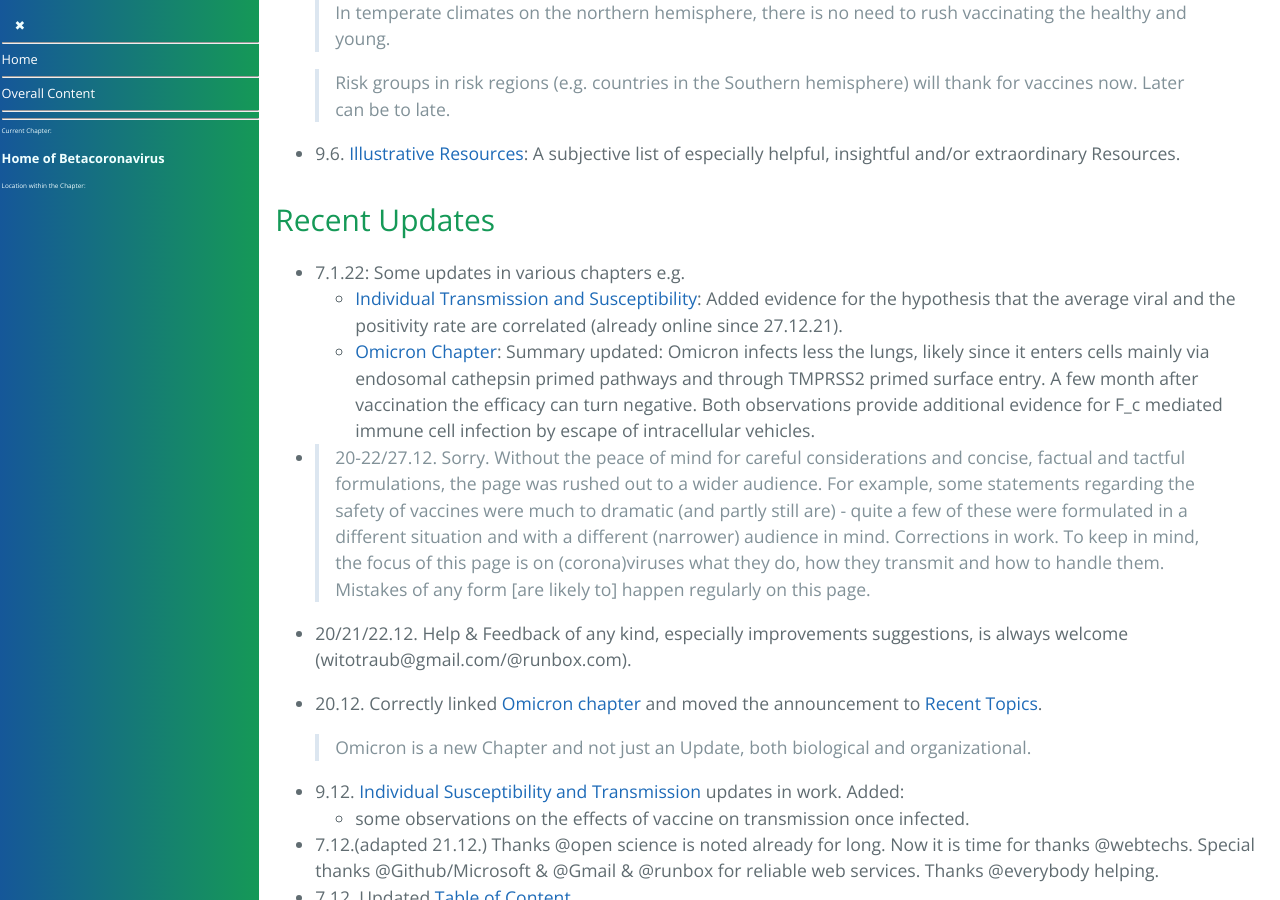
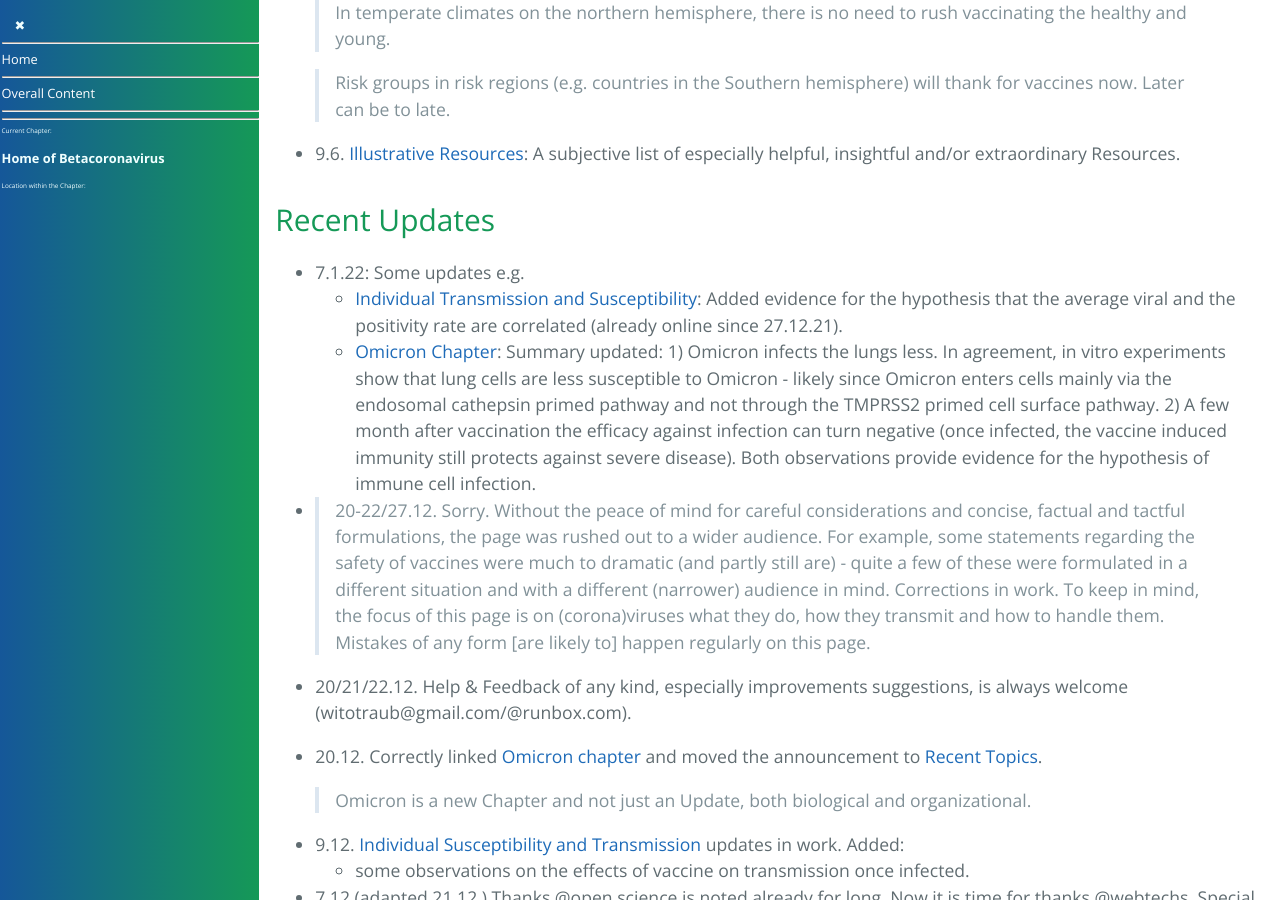
Before and after one commit to forestgrape/coronavirus, a Jekyll site: the page built from index.md, in a window 1280 px wide and 900 px high, scrolled down 2810 px. Built offline with Jekyll 4.4.1, drawn with Linux system fonts in a browser that asks for light colours; our own code applies the rules of GitHub Pages for plain Markdown files.

Commit message:
formulations

```diff
--- a/index.md
+++ b/index.md
@@ -82,9 +82,9 @@ This section overviews the entire content. The [content section](#content) lists
 
 <!-- 5.12.21: As RNA vaccines turned out they don't tame SARS-CoV-2, from a coronavirus perspective alone one should stop mass vaccination.-->
 
-- 7.1.22: Some updates in various chapters e.g.
+- 7.1.22: Some updates e.g.
   - [Individual Transmission and Susceptibility](5_epidemiological/individual_susceptibility_and_transmission.md): Added evidence for the hypothesis that the average viral and the positivity rate are correlated (already online since 27.12.21).
-  - [Omicron Chapter](2_biological/omicron.md): Summary updated: Omicron infects less the lungs, likely since it enters cells mainly via endosomal cathepsin primed pathways and through TMPRSS2 primed surface entry. A few month after vaccination the efficacy can turn negative. Both observations provide additional evidence for F_c mediated immune cell infection by escape of intracellular vehicles.
+  - [Omicron Chapter](2_biological/omicron.md): Summary updated: 1) Omicron infects the lungs less. In agreement, in vitro experiments show that lung cells are less susceptible to Omicron - likely since Omicron enters cells mainly via the endosomal cathepsin primed pathway and not through the TMPRSS2 primed cell surface pathway. 2) A few month after vaccination the efficacy against infection can turn negative (once infected, the vaccine induced immunity still protects against severe disease). Both observations provide evidence for the hypothesis of immune cell infection.
 
 - > 20-22/27.12. Sorry. Without the peace of mind for careful considerations and concise, factual and tactful formulations, the page was rushed out to a wider audience. For example, some statements regarding the safety of vaccines were much to dramatic (and partly still are) - quite a few of these were formulated in a different situation and with a different (narrower) audience in mind. Corrections in work. To keep in mind, the focus of this page is on (corona)viruses what they do, how they transmit and how to handle them. Mistakes of any form [are likely to] happen regularly on this page.
 
```
